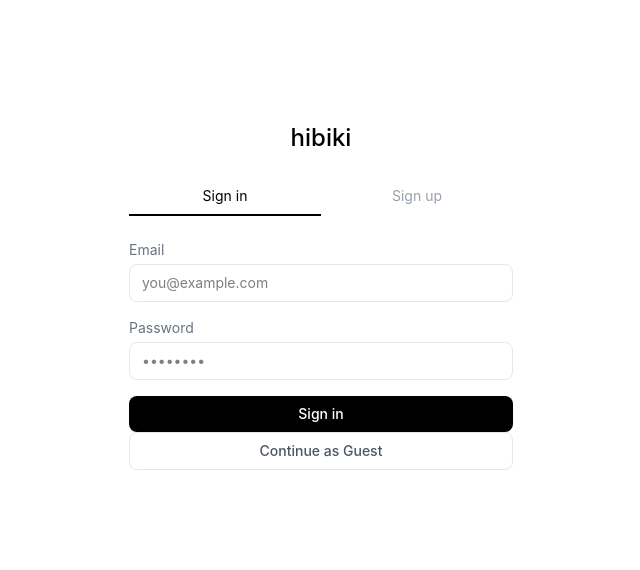
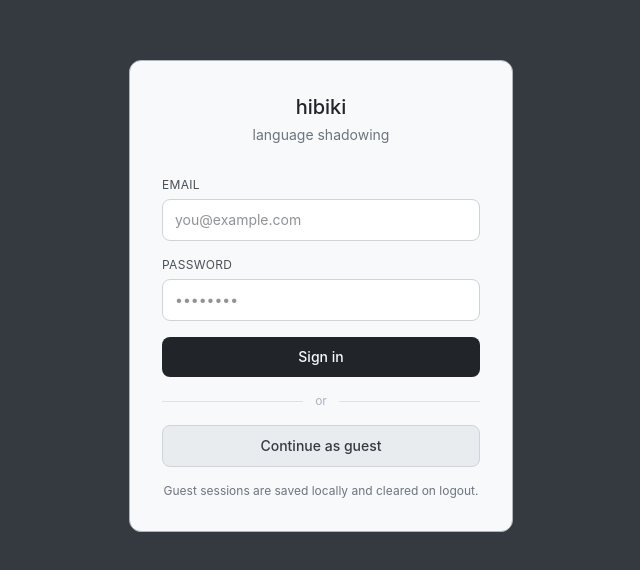
Before and after one commit to piero-ac/Hibiki, a React (Vite) app: page /auth in a window 1280 px wide. Shown: the part 104-674 px from the top of the page, without its empty margins (319-959 px from the left). Built offline with nearby package versions, Linux system fonts and the light colour scheme; no server answers.

Commit message:
Redesign auth page

```diff
--- a/src/routes/auth.tsx
+++ b/src/routes/auth.tsx
@@ -53,83 +53,69 @@ function RouteComponent() {
   }
 
   return (
-    <div className="min-h-screen flex items-center justify-center px-4">
-      <div className="w-full max-w-sm">
-        <h1 className="text-2xl font-medium text-center mb-8">hibiki</h1>
-
-        <div className="flex mb-6">
-          <button
-            onClick={() => setMode('signin')}
-            className={`flex-1 pb-2 text-sm border-b-2 transition-colors ${mode === 'signin' ? 'border-black text-black' : 'border-transparent text-gray-400'}`}
-          >
-            Sign in
-          </button>
-          <button
-            disabled
-            onClick={() => setMode('signup')}
-            className={`flex-1 pb-2 text-sm border-b-2 transition-colors ${mode === 'signup' ? 'border-black text-black' : 'border-transparent text-gray-400'}`}
-          >
-            Sign up
-          </button>
+    <div className="min-h-screen flex items-center justify-center px-4 bg-steel-700">
+      <div className="w-full max-w-sm bg-steel-50 rounded-xl border border-steel-400 p-8">
+        <div className="text-center mb-8">
+          <h1 className="text-xl font-medium text-steel-800">hibiki</h1>
+          <p className="text-sm text-steel-500 mt-1">language shadowing</p>
         </div>
 
-        <form onSubmit={handleSubmit} className="space-y-4">
-          {mode === 'signup' && (
-            <div>
-              <label className="block text-sm text-gray-500 mb-1">Name</label>
-              <input
-                type="text"
-                value={name}
-                onChange={(e) => setName(e.target.value)}
-                placeholder="Your name"
-                className="w-full border border-gray-200 rounded-lg px-3 py-2 text-sm outline-none focus:border-gray-400"
-              />
-            </div>
-          )}
-
+        <form onSubmit={handleSubmit} className="space-y-4 mb-4">
           <div>
-            <label className="block text-sm text-gray-500 mb-1">Email</label>
+            <label className="block text-xs uppercase tracking-wide text-steel-600 mb-1.5">
+              Email
+            </label>
             <input
               type="email"
               value={email}
               onChange={(e) => setEmail(e.target.value)}
               placeholder="you@example.com"
-              className="w-full border border-gray-200 rounded-lg px-3 py-2 text-sm outline-none focus:border-gray-400"
+              className="w-full px-3 py-2.5 text-sm rounded-lg border border-steel-300 bg-white text-steel-800 outline-none focus:border-steel-600"
             />
           </div>
-
           <div>
-            <label className="block text-sm text-gray-500 mb-1">Password</label>
+            <label className="block text-xs uppercase tracking-wide text-steel-600 mb-1.5">
+              Password
+            </label>
             <input
               type="password"
               value={password}
               onChange={(e) => setPassword(e.target.value)}
               placeholder="••••••••"
-              className="w-full border border-gray-200 rounded-lg px-3 py-2 text-sm outline-none focus:border-gray-400"
+              className="w-full px-3 py-2.5 text-sm rounded-lg border border-steel-300 bg-white text-steel-800 outline-none focus:border-steel-600"
             />
           </div>
 
-          {error && <p className="text-sm text-red-500">{error.message}</p>}
+          {login.isError && (
+            <p className="text-sm text-red-500">{login.error.message}</p>
+          )}
 
           <button
             type="submit"
-            disabled={isPending}
-            className="w-full bg-black text-white rounded-lg py-2 text-sm font-medium disabled:opacity-50"
+            disabled={login.isPending}
+            className="w-full py-2.5 text-sm font-medium rounded-lg bg-steel-800 text-steel-50 disabled:opacity-50"
           >
-            {isPending
-              ? 'Please wait...'
-              : mode === 'signin'
-                ? 'Sign in'
-                : 'Create account'}
+            {login.isPending ? 'Signing in...' : 'Sign in'}
           </button>
         </form>
+
+        <div className="flex items-center gap-3 my-4">
+          <div className="flex-1 h-px bg-steel-200" />
+          <span className="text-xs text-steel-400">or</span>
+          <div className="flex-1 h-px bg-steel-200" />
+        </div>
+
         <button
           type="button"
           onClick={handleGuest}
-          className="w-full border border-gray-200 text-gray-600 rounded-lg py-2 text-sm font-medium hover:border-gray-400 transition-colors"
+          className="w-full py-2.5 text-sm font-medium rounded-lg bg-steel-100 border border-steel-300 text-steel-700"
         >
-          Continue as Guest
+          Continue as guest
         </button>
+
+        <p className="text-xs text-center text-steel-500 mt-4">
+          Guest sessions are saved locally and cleared on logout.
+        </p>
       </div>
     </div>
   )
```
